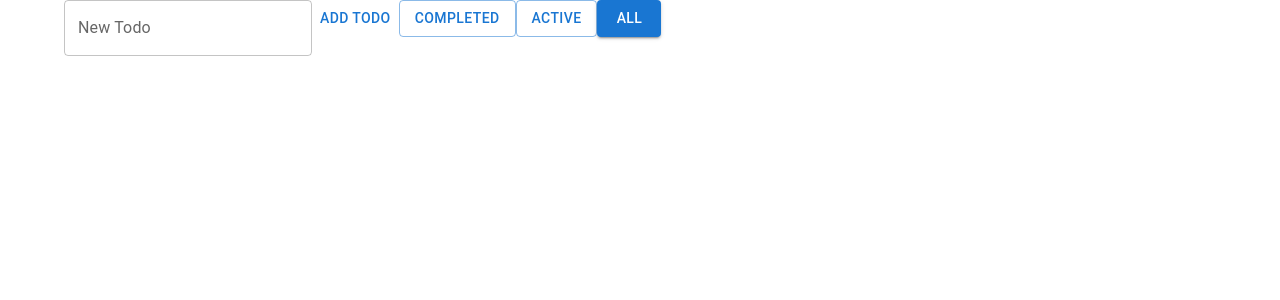
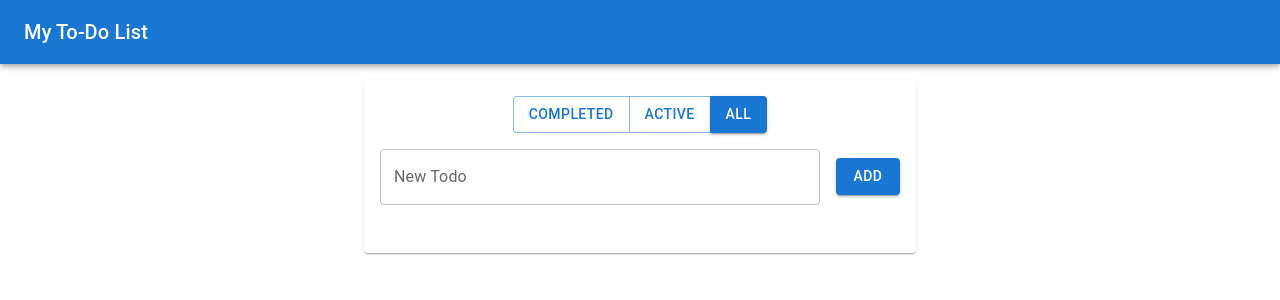
Before and after one commit to SanjilaGangaju/ShoppingCart-with-Redux-Toolkit, a React (Vite) app: page /cart in a window 1280 px wide. Shown: the top 300 px of the page. Built offline with nearby package versions, Linux system fonts and the light colour scheme.

Commit message:
add styles by material ui

```diff
--- a/src/components/TodoList.jsx
+++ b/src/components/TodoList.jsx
@@ -1,5 +1,5 @@
 import React, { useState } from 'react'
-import { Button, Checkbox, Container, List, ListItem, ListItemText, TextField } from '@mui/material'
+import { AppBar, Button, ButtonGroup, Checkbox, Container, List, ListItem, ListItemText, Paper, TextField, Toolbar, Typography } from '@mui/material'
 import { addTodo, toggleCompleted, deleteTodo} from '../redux/todoSlice'
 import { useSelector, useDispatch } from 'react-redux'
 import { setFilter } from '../redux/filterSlice'
@@ -23,12 +23,30 @@ const TodoList = () => {
         setInput("");
     }
   return (
-    <Container>
-        <TextField label="New Todo " value={input} onChange={(e)=>setInput(e.target.value)} onKeyDown={(e)=>{if(e.key==="Enter") handleAdd();}}></TextField>
-        <Button onClick={handleAdd}>Add Todo</Button>
-        <Button  variant={filter==='completed' ? "contained":"outlined"}onClick={()=>dispatch(setFilter("completed"))}>Completed</Button>
-        <Button  variant={filter ==='active' ? "contained": "outlined"} onClick={()=>dispatch(setFilter("active"))}>Active</Button>
-        <Button variant ={filter==='all'?"contained": "outlined"} onClick={()=>dispatch(setFilter('all'))}>All</Button>
+    <>
+    {/* Header */}
+       <AppBar>
+          <Toolbar>
+            <Typography variant="h6">My To-Do List</Typography>
+          </Toolbar>
+       </AppBar>
+
+       {/* Main Content */}
+       <Container maxWidth="sm" style={{marginTop:"5rem"}}>
+        <Paper style={{ padding:"1rem"}}>
+
+        <div style={{display:"flex", gap:"1rem", alignItems:"center", justifyContent:"center", marginBottom:"1rem"}}>
+            <ButtonGroup>
+             <Button  variant={filter==='completed' ? "contained":"outlined"}onClick={()=>dispatch(setFilter("completed"))}>Completed</Button>
+             <Button  variant={filter ==='active' ? "contained": "outlined"} onClick={()=>dispatch(setFilter("active"))}>Active</Button>
+             <Button variant ={filter==='all'?"contained": "outlined"} onClick={()=>dispatch(setFilter('all'))}>All</Button>
+            </ButtonGroup>
+        </div>
+        <div style={{display:"flex", alignItems:"center", gap:"1rem", marginBottom:"1rem"}}>
+              <TextField  variant="outlined"  fullWidth label="New Todo " value={input} onChange={(e)=>setInput(e.target.value)} onKeyDown={(e)=>{if(e.key==="Enter") handleAdd();}}></TextField>
+              <Button variant="contained"  color="primary" onClick={handleAdd}>Add</Button>
+        </div>
+         {/* Task List*/}
 
         <List>
             {filteredTodos.map(todo=>(
@@ -43,7 +61,12 @@ const TodoList = () => {
             ))}
         </List>
 
+        </Paper>
+
+
     </Container>
+    </>
+
   )
 }
 
```
